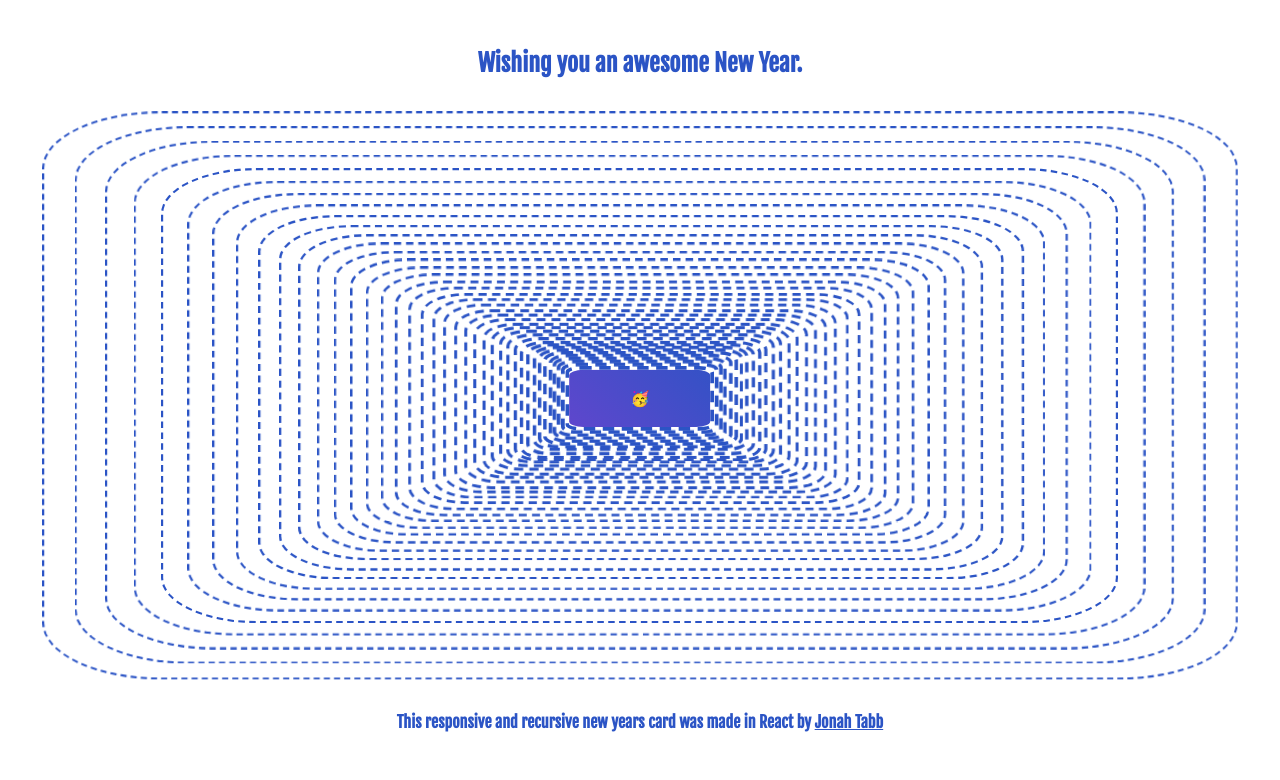
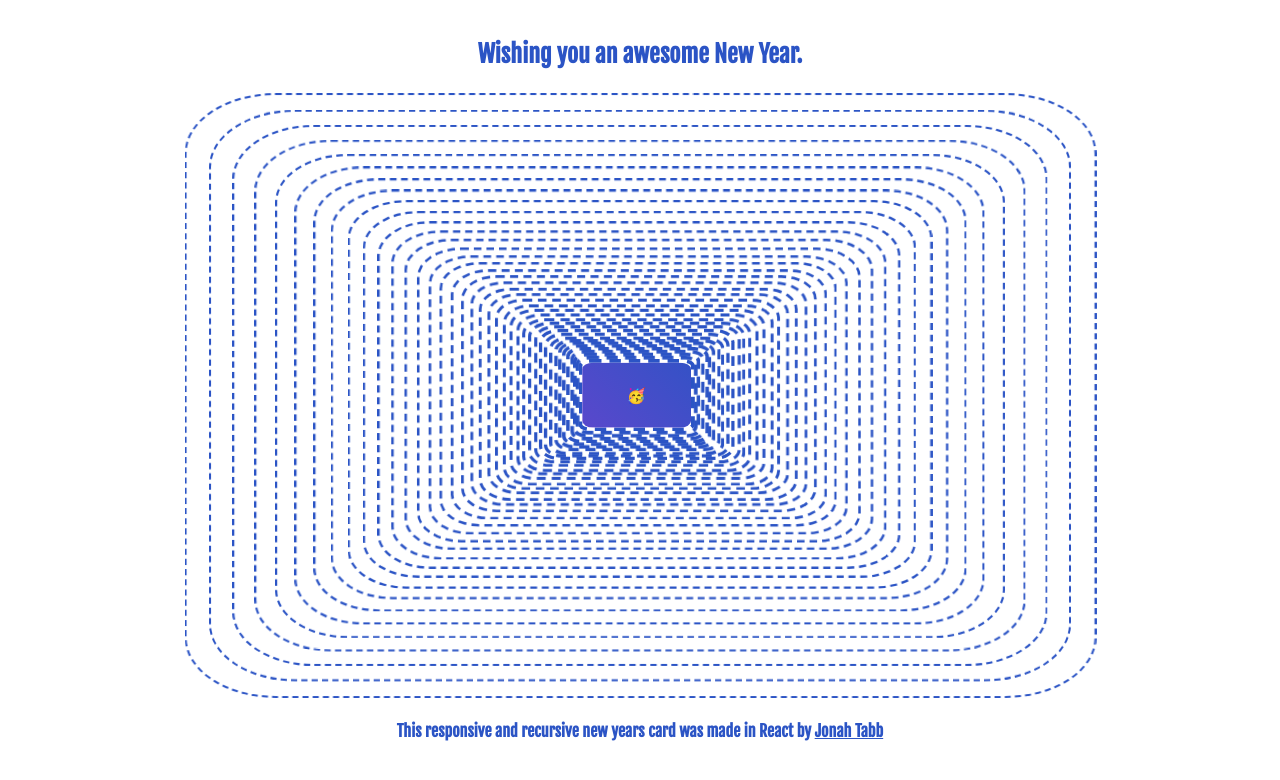
Before and after one commit to jonahtabb/react-recursive, a React (Create React App) app: page / in a window 1280 px wide. Shown: the top 780 px of the page. Built offline with nearby package versions, Linux system fonts and the light colour scheme.

Commit message:
adjusted max width

```diff
--- a/src/App.css
+++ b/src/App.css
@@ -34,6 +34,8 @@ a:hover{
   height: 95vh;
   padding: 10px;
   overflow: hidden;
+  max-width: 960px;
+  margin: auto;
 }
 
 .box {
```
